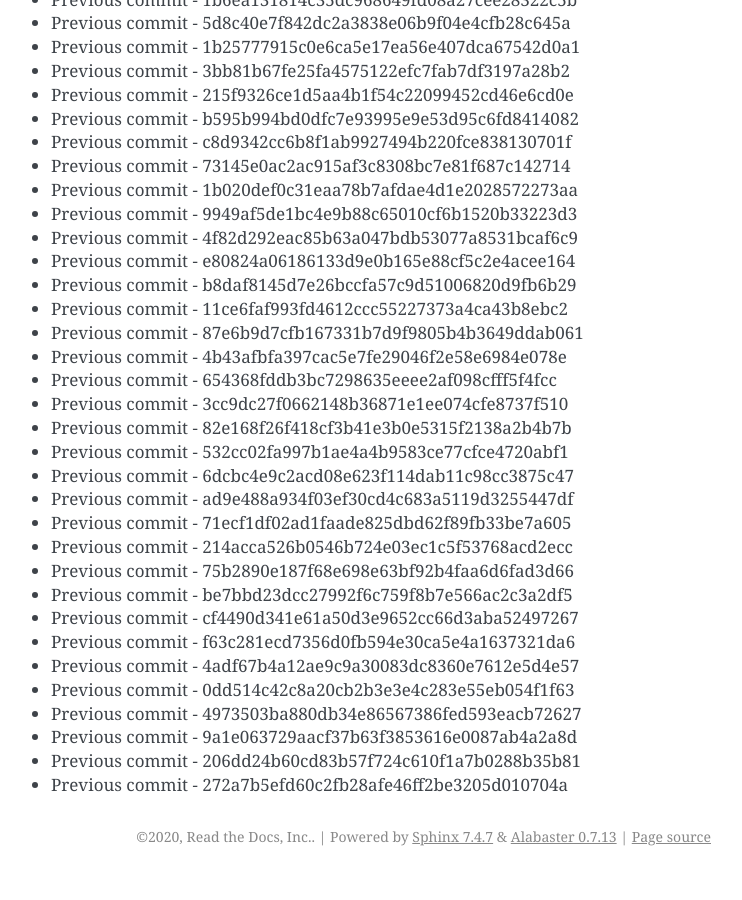
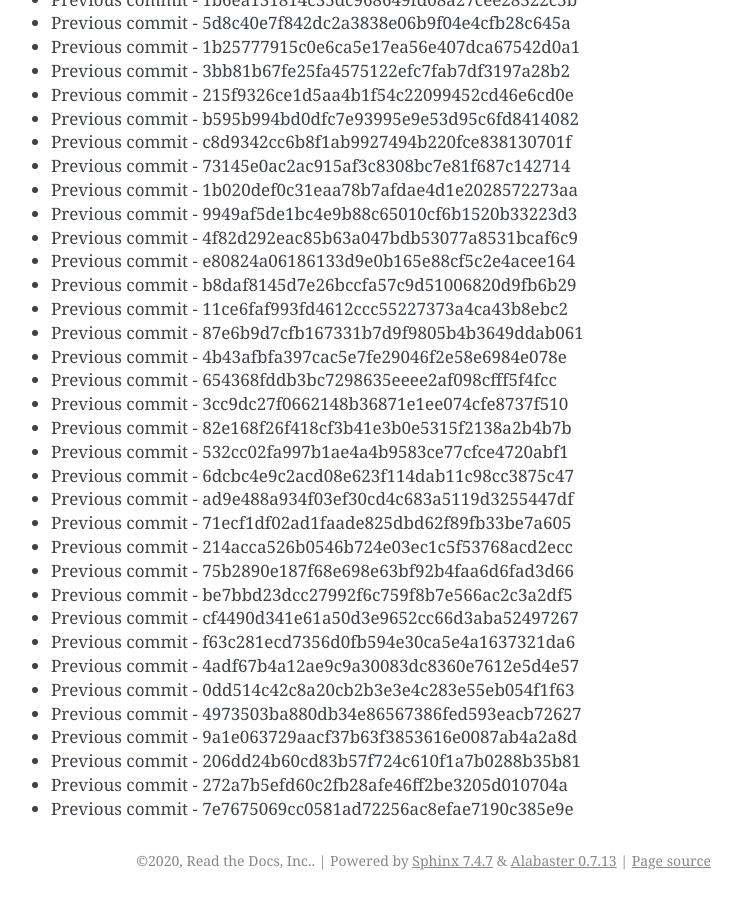
Before and after one commit to readthedocs/rtd-git-stresstest, a Sphinx documentation site: the page built from docs/updates.rst, in a window 1280 px wide and 900 px high, scrolled down 44109 px. Shown: the whole window, without its empty margins (399-1141 px from the left). Built offline with Sphinx 7.4.7, drawn with Linux system fonts in a browser that asks for light colours; before the commit the page ends 44985 px from its top, so only the background shows below that.

Commit message:
Generating commit from previous: 7e7675069cc0581ad72256ac8efae7190c385e9e

```diff
--- a/docs/updates.rst
+++ b/docs/updates.rst
@@ -1885,3 +1885,4 @@ It can be tested for any performance characteristics.
 * Previous commit - 9a1e063729aacf37b63f3853616e0087ab4a2a8d
 * Previous commit - 206dd24b60cd83b57f724c610f1a7b0288b35b81
 * Previous commit - 272a7b5efd60c2fb28afe46ff2be3205d010704a
+* Previous commit - 7e7675069cc0581ad72256ac8efae7190c385e9e
```
